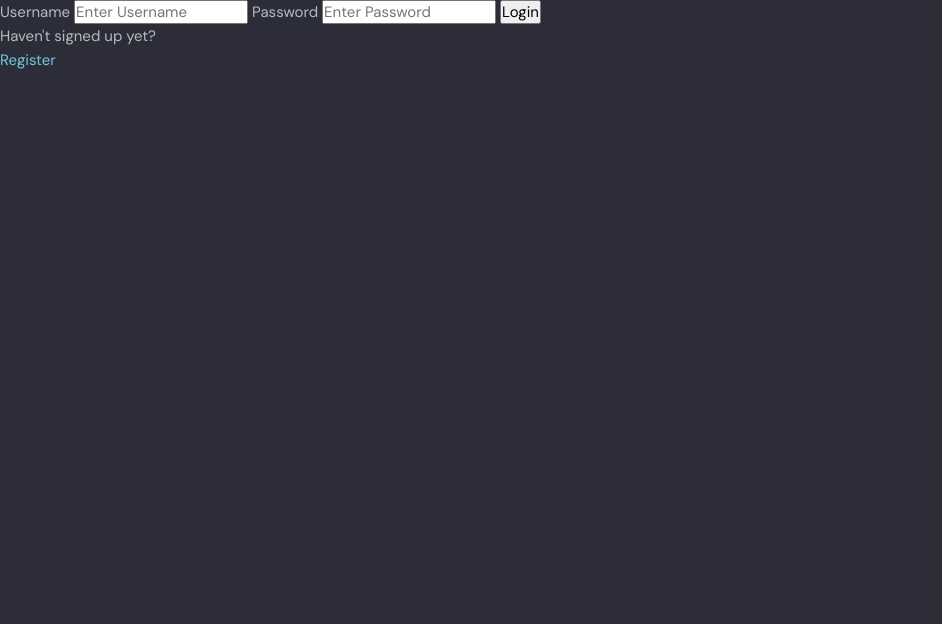
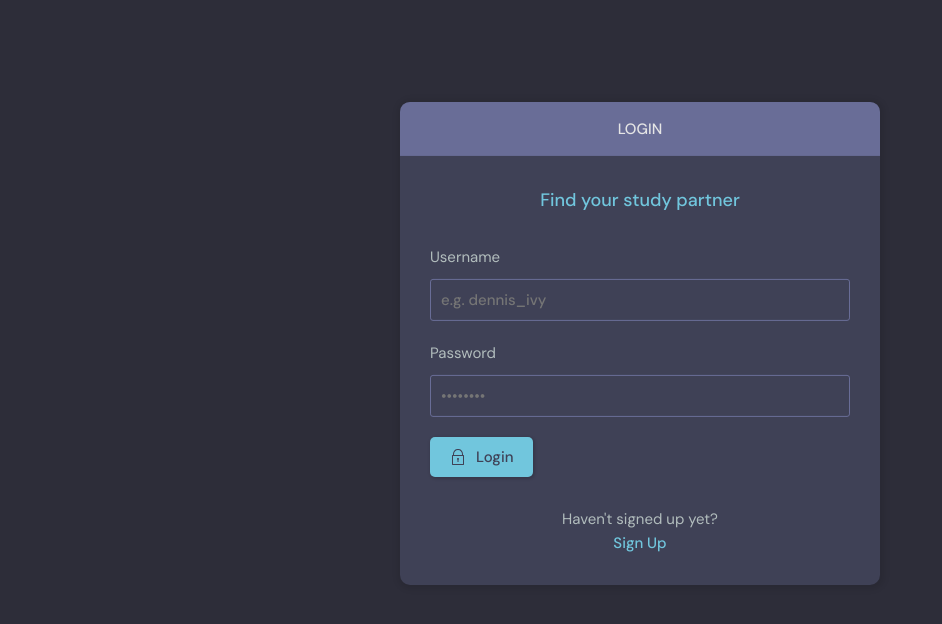
Before and after one commit to TakuProsper/TK, a Django app: a page that uses django1/studybud/base/templates/base/login_register.html in a window 1280 px wide. Shown: the part 76-700 px from the top of the page, without its empty margins (0-942 px from the left). Run offline with Django 4.2, Linux system fonts and the light colour scheme.

Commit message:
updating the login and register theme

```diff
--- a/django1/studybud/base/templates/base/login_register.html
+++ b/django1/studybud/base/templates/base/login_register.html
@@ -1,25 +1,112 @@
-{% extends "main.html" %} {% block content %} {%if page == 'login'%}
-<div>
-  <form method="POST" action="">
-    {% csrf_token %}
-    <label>Username</label>
-    <input type="text" name="username" placeholder="Enter Username" />
+{% extends "main.html" %} {%block content%}
+<main class="auth layout">
+  {%if page == 'login'%}
+  <div class="container">
+    <div class="layout__box">
+      <div class="layout__boxHeader">
+        <div class="layout__boxTitle">
+          <h3>Login</h3>
+        </div>
+      </div>
+      <div class="layout__body">
+        <h2 class="auth__tagline">Find your study partner</h2>
 
-    <label>Password</label>
-    <input type="password" name="password" placeholder="Enter Password" />
+        <form class="form" action="" method="POST">
+          {%csrf_token%}
+          <div class="form__group form__group">
+            <label for="room_name">Username</label>
+            <input
+              id="username"
+              name="username"
+              type="text"
+              placeholder="e.g. dennis_ivy"
+            />
+          </div>
+          <div class="form__group">
+            <label for="password">Password</label>
+            <input
+              id="password"
+              name="password"
+              type="password"
+              placeholder="&bull;&bull;&bull;&bull;&bull;&bull;&bull;&bull;"
+            />
+          </div>
 
-    <input type="submit" value="Login" />
+          <button class="btn btn--main" type="submit">
+            <svg
+              version="1.1"
+              xmlns="http://www.w3.org/2000/svg"
+              width="32"
+              height="32"
+              viewBox="0 0 32 32"
+            >
+              <title>lock</title>
+              <path
+                d="M27 12h-1v-2c0-5.514-4.486-10-10-10s-10 4.486-10 10v2h-1c-0.553 0-1 0.447-1 1v18c0 0.553 0.447 1 1 1h22c0.553 0 1-0.447 1-1v-18c0-0.553-0.447-1-1-1zM8 10c0-4.411 3.589-8 8-8s8 3.589 8 8v2h-16v-2zM26 30h-20v-16h20v16z"
+              ></path>
+              <path
+                d="M15 21.694v4.306h2v-4.306c0.587-0.348 1-0.961 1-1.694 0-1.105-0.895-2-2-2s-2 0.895-2 2c0 0.732 0.413 1.345 1 1.694z"
+              ></path>
+            </svg>
+
+            Login
+          </button>
         </form>
+
+        <div class="auth__action">
           <p>Haven't signed up yet?</p>
-  <a href="{% url 'register' %}">Register</a>
+          <a href="{% url 'register' %}" class="btn btn--link">Sign Up</a>
+        </div>
+      </div>
+    </div>
   </div>
   {%else%}
-<div>
-  <form method="POST" action="">
-    {% csrf_token %} {{form.as_p}}
-    <input type="submit" value="Register" />
+  <div class="container">
+    <div class="layout__box">
+      <div class="layout__boxHeader">
+        <div class="layout__boxTitle">
+          <h3>Register</h3>
+        </div>
+      </div>
+      <div class="layout__body">
+        <h2 class="auth__tagline">Find your study partner</h2>
+
+        <form class="form" action="" method="POST">
+          {%csrf_token%} {%for field in form%}
+          <div class="form__group form__group">
+            <label for="room_name">{{field.label}}</label>
+            {{field}}
+          </div>
+          {%endfor%}
+
+          <button class="btn btn--main" type="submit">
+            <svg
+              version="1.1"
+              xmlns="http://www.w3.org/2000/svg"
+              width="32"
+              height="32"
+              viewBox="0 0 32 32"
+            >
+              <title>lock</title>
+              <path
+                d="M27 12h-1v-2c0-5.514-4.486-10-10-10s-10 4.486-10 10v2h-1c-0.553 0-1 0.447-1 1v18c0 0.553 0.447 1 1 1h22c0.553 0 1-0.447 1-1v-18c0-0.553-0.447-1-1-1zM8 10c0-4.411 3.589-8 8-8s8 3.589 8 8v2h-16v-2zM26 30h-20v-16h20v16z"
+              ></path>
+              <path
+                d="M15 21.694v4.306h2v-4.306c0.587-0.348 1-0.961 1-1.694 0-1.105-0.895-2-2-2s-2 0.895-2 2c0 0.732 0.413 1.345 1 1.694z"
+              ></path>
+            </svg>
+
+            Register
+          </button>
         </form>
-  <p>Already have an account?</p>
-  <a href="{% url 'login' %}">Login</a>
+
+        <div class="auth__action">
+          <p>Already signed up yet?</p>
+          <a href="{% url 'login' %}" class="btn btn--link">Login</a>
         </div>
-{%endif%} {% endblock content %}
+      </div>
+    </div>
+  </div>
+  {%endif%}
+</main>
+{%endblock content%}
```
Also changed, not shown: django1/studybud/base/templates/base/delete.html (+39 -8 lines), django1/studybud/base/templates/base/delete_old.html (added, +9 -0 lines), django1/studybud/base/templates/base/login_register_old.html (added, +25 -0 lines), django1/studybud/db.sqlite3. Lines whose indentation alone changed are shown as unchanged.
